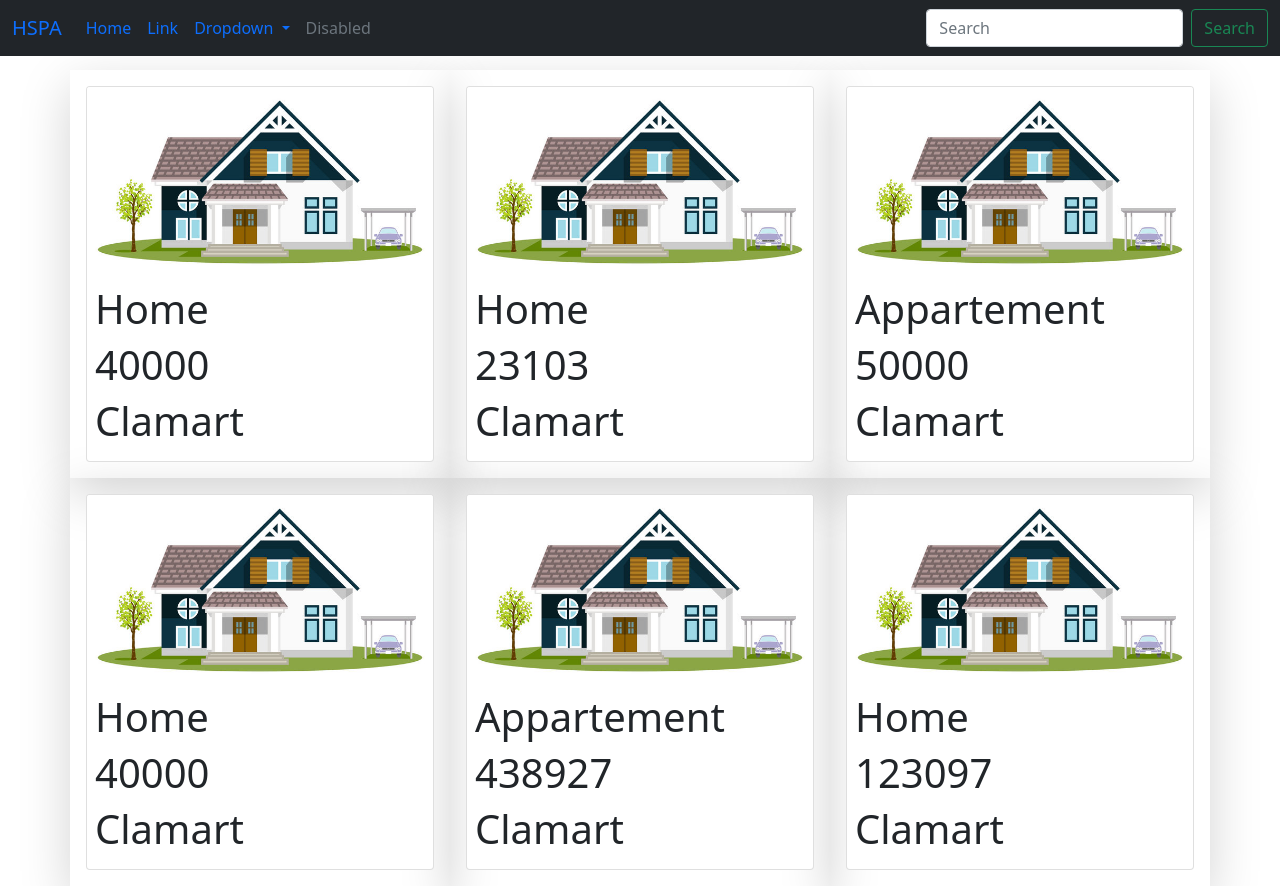
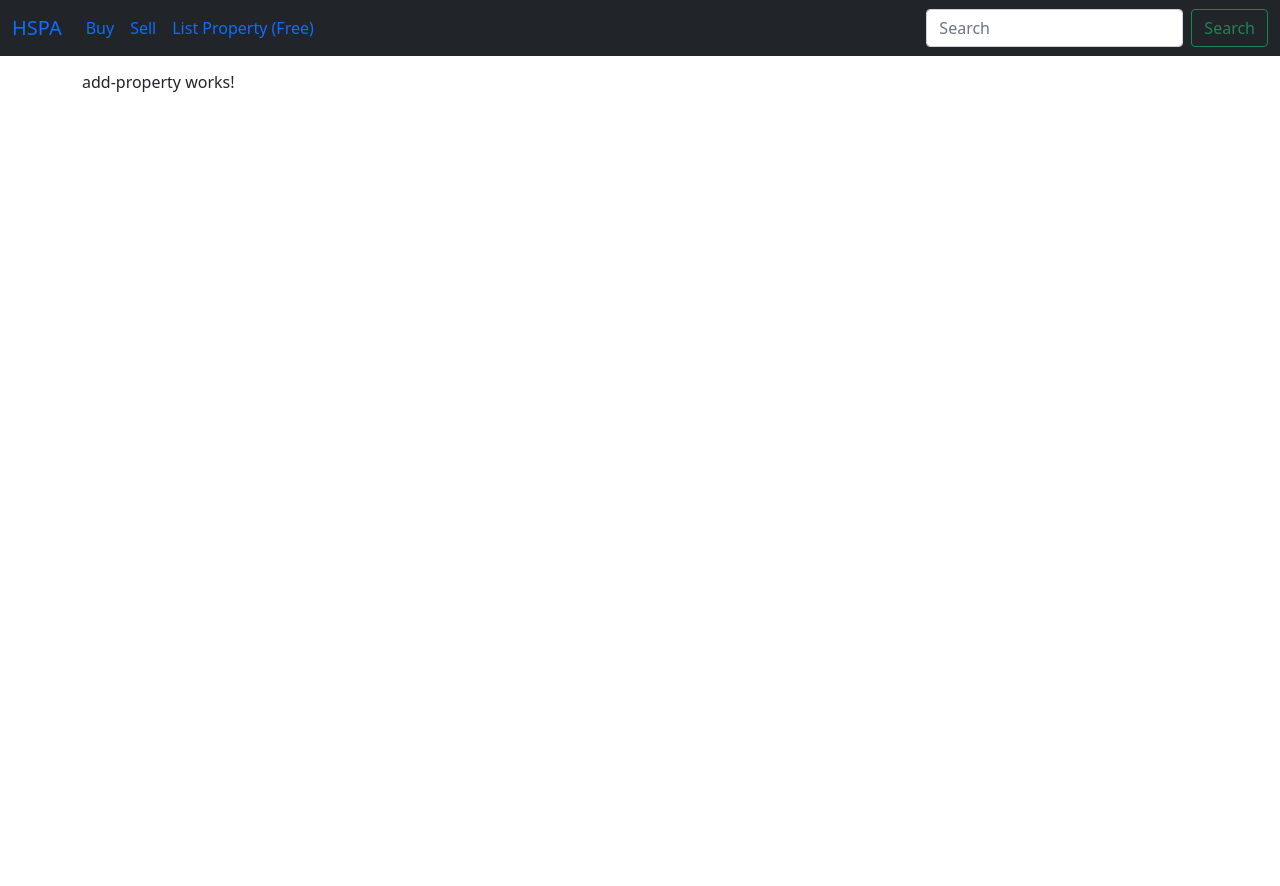
Before and after one commit to OthmanRezgui/HSPA, an Angular app in the folder FrontEnd/: page /add-property in a window 1280 px wide. After the commit the page ends 800 px from the top, so only its background shows below. Built offline with nearby package versions, Linux system fonts and the light colour scheme.

Commit message:
Add Routing Part1

```diff
--- a/FrontEnd/src/app/app.component.html
+++ b/FrontEnd/src/app/app.component.html
@@ -1,4 +1,5 @@
 <app-nav-bar></app-nav-bar>
 <div class="container" style="margin-top :70px;">
-  <app-property-list></app-property-list>
+  <!--<app-property-list></app-property-list>-->
+  <router-outlet></router-outlet>
 </div>
--- a/FrontEnd/src/app/app.module.ts
+++ b/FrontEnd/src/app/app.module.ts
@@ -6,6 +6,22 @@
 import { PropertyListComponent } from './property/property-list/property-list.component';
 import { NavBarComponent } from './nav-bar/nav-bar.component';
 import { HousingService } from './services/housing.service';
+import { AddPropertyComponent } from './property/add-property/add-property.component';
+ import { Routes, RouterModule } from '@angular/router';
+
+ const appRoutes: Routes =
+ [
+  {
+    path:"add-property",
+    component: AddPropertyComponent
+  },
+  {
+    path:"",
+    component: PropertyListComponent
+  }
+
+
+ ]
 
 
 @NgModule({
@@ -13,11 +29,13 @@
     AppComponent,
     PropertyCardComponent,
     PropertyListComponent,
-      NavBarComponent
+    NavBarComponent,
+    AddPropertyComponent
    ],
   imports: [
     BrowserModule,
-    HttpClientModule
+    HttpClientModule,
+    RouterModule.forRoot(appRoutes)
   ],
   providers: [
     HousingService
--- a/FrontEnd/src/app/nav-bar/nav-bar.component.html
+++ b/FrontEnd/src/app/nav-bar/nav-bar.component.html
@@ -7,24 +7,14 @@
     <div class="collapse navbar-collapse" id="navbarSupportedContent">
       <ul class="navbar-nav me-auto mb-2 mb-lg-0">
         <li class="nav-item">
-          <a class="nav-link active" aria-current="page" href="#">Home</a>
+          <a class="nav-link active" aria-current="page" href="/">Buy</a>
         </li>
         <li class="nav-item">
-          <a class="nav-link" href="#">Link</a>
+          <a class="nav-link" href="/">Sell</a>
         </li>
-        <li class="nav-item dropdown">
-          <a class="nav-link dropdown-toggle" href="#" id="navbarDropdown" role="button" data-bs-toggle="dropdown" aria-expanded="false">
-            Dropdown
-          </a>
-          <ul class="dropdown-menu" aria-labelledby="navbarDropdown">
-            <li><a class="dropdown-item" href="#">Action</a></li>
-            <li><a class="dropdown-item" href="#">Another action</a></li>
-            <li><hr class="dropdown-divider"></li>
-            <li><a class="dropdown-item" href="#">Something else here</a></li>
-          </ul>
-        </li>
+
         <li class="nav-item">
-          <a class="nav-link disabled">Disabled</a>
+          <a class="nav-link" href="/add-property">List Property (Free)</a>
         </li>
       </ul>
       <form class="d-flex" role="search">
--- /dev/null
+++ b/FrontEnd/src/app/property/add-property/add-property.component.html
@@ -0,0 +1,3 @@
+<p>
+  add-property works!
+</p>
--- /dev/null
+++ b/FrontEnd/src/app/property/add-property/add-property.component.ts
@@ -0,0 +1,15 @@
+import { Component, OnInit } from '@angular/core';
+
+@Component({
+  selector: 'app-add-property',
+  templateUrl: './add-property.component.html',
+  styleUrls: ['./add-property.component.css']
+})
+export class AddPropertyComponent implements OnInit {
+
+  constructor() { }
+
+  ngOnInit() {
+  }
+
+}
```
Also changed, not shown: FrontEnd/src/app/property/add-property/add-property.component.css (added), 1 other file (tests, documents, lock files or other folders).
